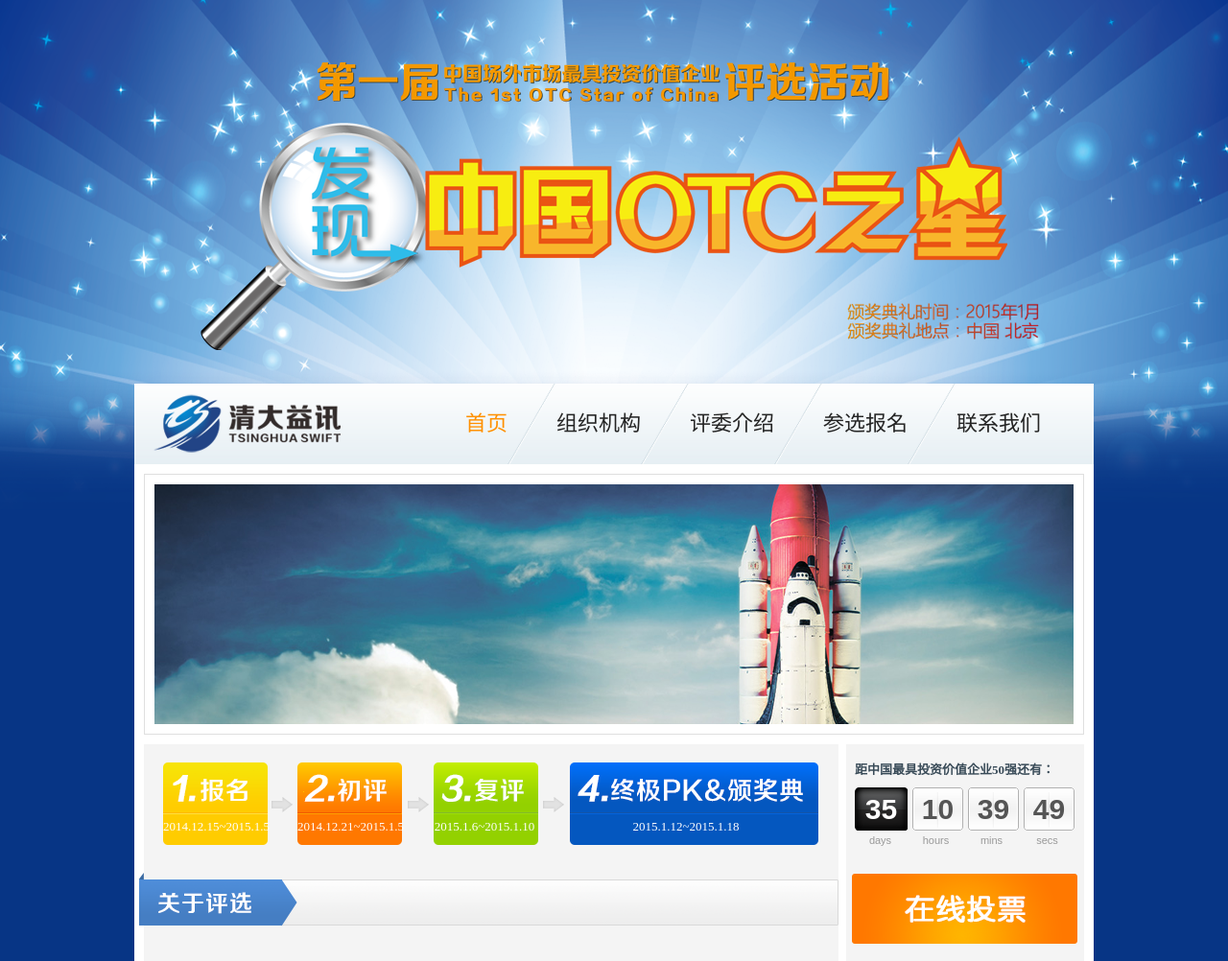
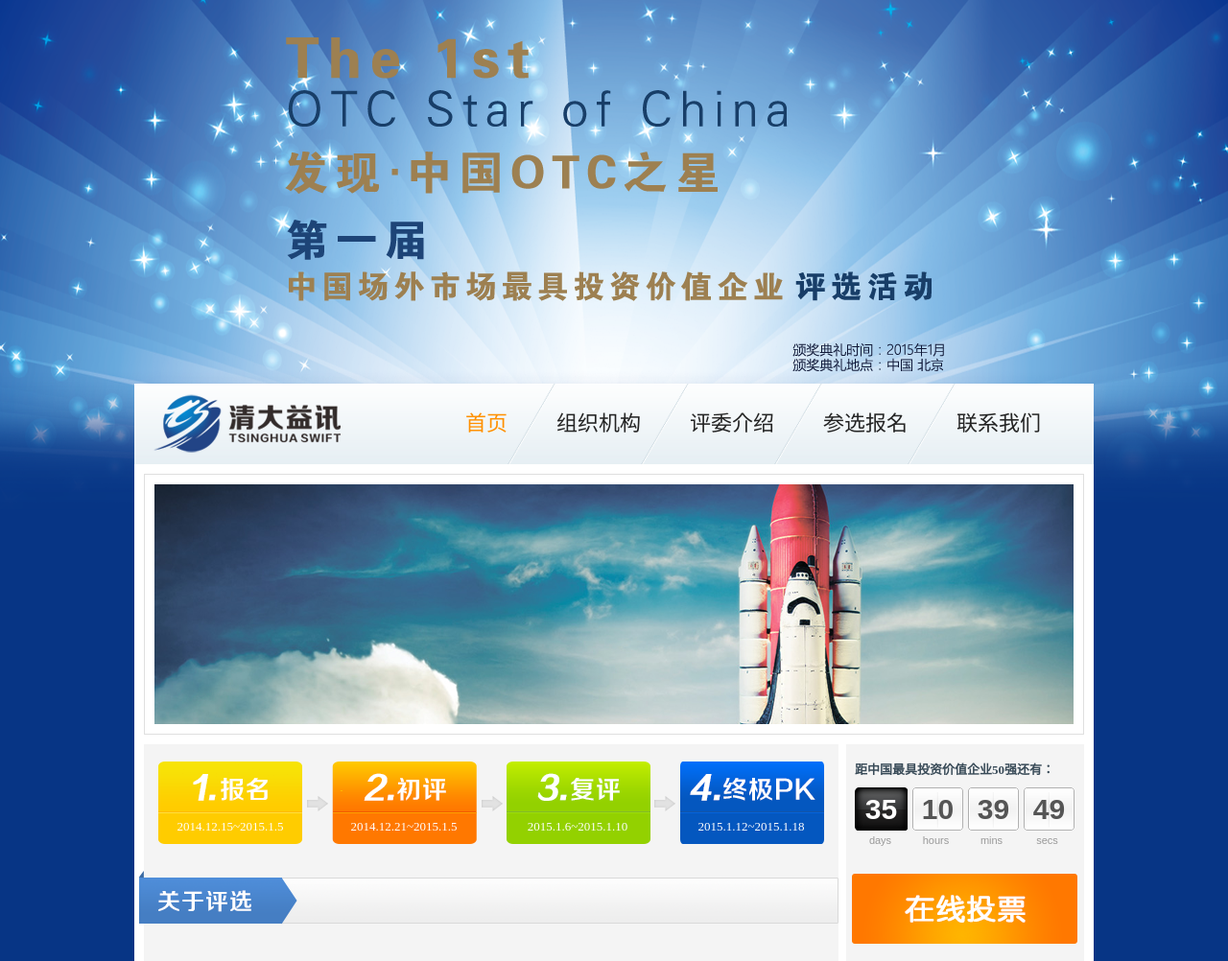
Before and after one commit to congyuandong/Vote, a Django app: page / in a window 1280 px wide. Shown: the top 1002 px of the page at 96% size. Run offline with Django 3.2, Linux system fonts and the light colour scheme.

Commit message:
首页流程图及新header

```diff
--- a/static/css/style.css
+++ b/static/css/style.css
@@ -130,26 +130,23 @@ input[type="text"]:focus{
   height: 100%;
 }
 .main .left .flow{
-  padding: 18px 20px;
+  padding: 18px 15px;
 }
 .main .left .flow ul{
-  width: 684px;
-  height: 88px;
+  width: 694px;
+  height: 86px;
   background: url(../images/flow.png) no-repeat;
 }
 .main .left .flow ul li{
-  width: 110px;
-  height: 34px;
+  width: 150px;
+  height: 32px;
   color: #fff;
   text-align: center;
   margin-top: 60px;
-  margin-right:30px;
+  margin-right:31px;
   float: left;
 }
 .main .left .flow ul li:last-child{
-  width: 250px;
-  height: 34px;
-  margin-top: 60px;
   margin-right: 0;
 }
 .main .left .channel{
```
Also changed, not shown: static/images/flow.png, static/images/flow_old.png (added), static/images/header_bg.png, static/images/header_bg_old.png (added).
